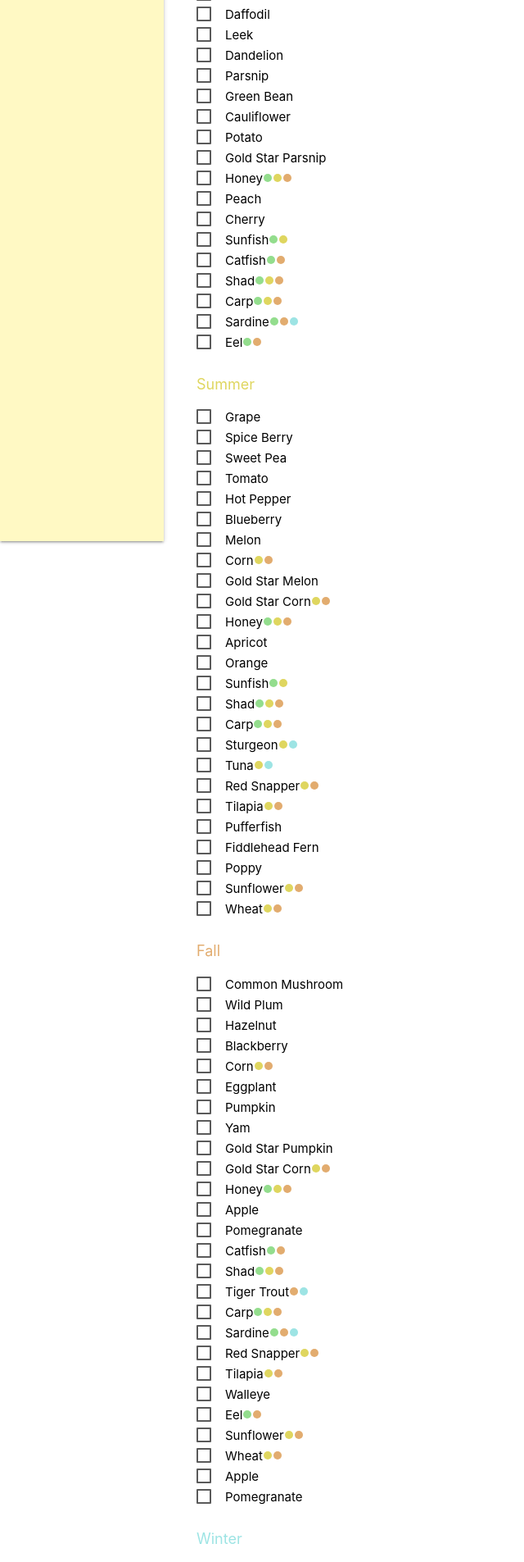
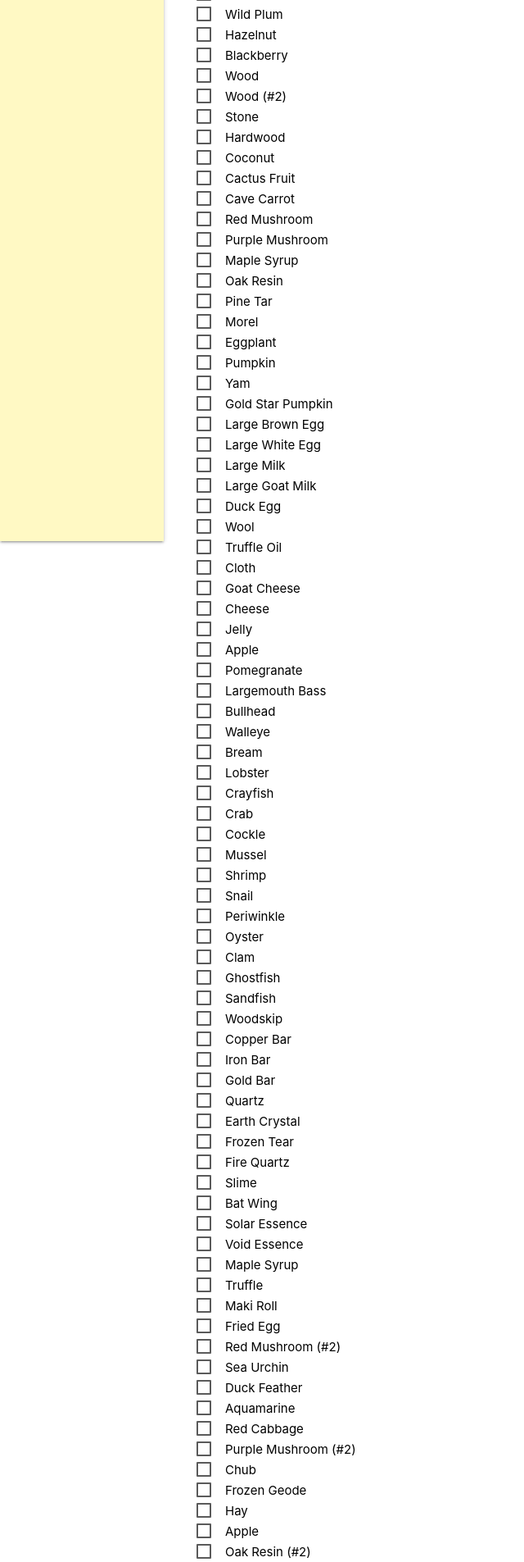
Before and after one commit to piratemermaid/sv-guide-app, a React (Create React App) app: page /community_center in a window 1280 px wide. Shown: the part 200-2105 px from the top of the page at 82% size, without its empty margins (0-640 px from the left). Built offline with nearby package versions, Linux system fonts and the light colour scheme.

Commit message:
Add getItemID

```diff
--- a/src/App.js
+++ b/src/App.js
@@ -15,11 +15,22 @@ class App extends Component {
     super(props);
 
     this.state = {};
+
+    this.toggleCCItem = this.toggleCCItem.bind(this);
   }
 
   updateData(newState) {
     this.setState(newState);
     localStorage.setItem(globals.LS, JSON.stringify(newState));
+  }
+
+  toggleCCItem(id) {
+    let newCc = this.state.cc;
+    newCc[id] = !newCc[id];
+
+    let newState = this.state;
+    newState.cc = newCc;
+    this.updateData(newState);
   }
 
   componentWillMount() {
@@ -50,11 +61,11 @@ class App extends Component {
                 <Route
                   exact
                   path={globals.URLS.COMMUNITY_CENTER}
-                  render={() => <CC cc={cc} />}
+                  render={() => <CC cc={cc} toggleCCItem={this.toggleCCItem} />}
                 />
                 <Route
                   path={`${globals.URLS.COMMUNITY_CENTER}/:season`}
-                  render={() => <CC cc={cc} />}
+                  render={() => <CC cc={cc} toggleCCItem={this.toggleCCItem} />}
                 />
                 <Route path={globals.URLS.UPGRADES} component={Upgrades} />
                 <Route path={globals.URLS.CALENDAR} component={Calendar} />
--- a/src/components/CC.js
+++ b/src/components/CC.js
@@ -2,7 +2,7 @@ import React from "react";
 import { withRouter } from "react-router-dom";
 
 import CCItem from "./CCItem";
-import { toTitleCase } from "../utils/utils";
+import { getItemID, toTitleCase } from "../utils/utils";
 import { ccItems } from "../utils/ccItems";
 import { ccBundles } from "../utils/ccBundles";
 
@@ -17,7 +17,15 @@ const CC = props => {
           {ccItems.map(item => {
             if (item.season === season || item.season.includes(season)) {
               i++;
-              return <CCItem key={i} info={item} checked={props.cc[i] === 1} />;
+              return (
+                <CCItem
+                  key={i}
+                  info={item}
+                  checked={props.cc[i] === 1}
+                  toggleCCItem={props.toggleCCItem}
+                  id={getItemID(item.name, "cc")}
+                />
+              );
             }
           })}
         </div>
@@ -31,6 +39,7 @@ const CC = props => {
     <div>
       <h2>CC</h2>
       <h3>All Seasons</h3>
+      {renderItems("all")}
       {renderItems("spring")}
       {renderItems("summer")}
       {renderItems("fall")}
--- a/src/components/CCItem.js
+++ b/src/components/CCItem.js
@@ -9,8 +9,9 @@ const CCItem = props => {
     });
   }
 
-  function handleCheck() {
-    console.log("check!");
+  function handleCheck(id) {
+    console.log(id);
+    props.toggleCCItem(id);
   }
 
   return (
@@ -19,7 +20,7 @@ const CCItem = props => {
         <input
           type="checkbox"
           checked={props.checked ? "checked" : ""}
-          onChange={() => handleCheck()}
+          onChange={() => handleCheck(props.id)}
         />
         <span className="checkbox">{name}</span>
       </label>
--- a/src/utils/ccItems.js
+++ b/src/utils/ccItems.js
@@ -4,6 +4,7 @@ const su = "summer";
 const f = "fall";
 const w = "winter";
 
+// TODO: handle duplicates
 export const ccItems = [
   {
     name: "Wild Horseradish",
@@ -71,7 +72,7 @@ export const ccItems = [
     season: x
   },
   {
-    name: "Wood", //duplicate
+    name: "Wood (#2)",
     amt: 99,
     season: x
   },
@@ -504,7 +505,7 @@ export const ccItems = [
     season: x
   },
   {
-    name: "Red Mushroom", //duplicate
+    name: "Red Mushroom (#2)",
     season: x
   },
   {
@@ -529,7 +530,7 @@ export const ccItems = [
     season: x
   },
   {
-    name: "Purple Mushroom", //duplicate
+    name: "Purple Mushroom (#2)",
     season: x
   },
   {
@@ -560,7 +561,7 @@ export const ccItems = [
     season: f
   },
   {
-    name: "Oak Resin", //duplicate
+    name: "Oak Resin (#2)",
     season: x
   },
   {
@@ -572,7 +573,7 @@ export const ccItems = [
     season: x
   },
   {
-    name: "Pomegranate", //duplicate
+    name: "Pomegranate (#2)",
     season: f
   },
   {
--- a/src/utils/utils.js
+++ b/src/utils/utils.js
@@ -1,3 +1,13 @@
+import { ccItems } from "./ccItems";
+import { upgradeList } from "./upgradeList";
+
+export function getItemID(itemName, itemType) {
+  let arr;
+  itemType === "cc" ? (arr = ccItems) : (arr = upgradeList);
+
+  return arr.findIndex(item => item.name === itemName);
+}
+
 export function toTitleCase(str) {
   return str.replace(/\w\S*/g, function(txt) {
     return txt.charAt(0).toUpperCase() + txt.substr(1).toLowerCase();
```
